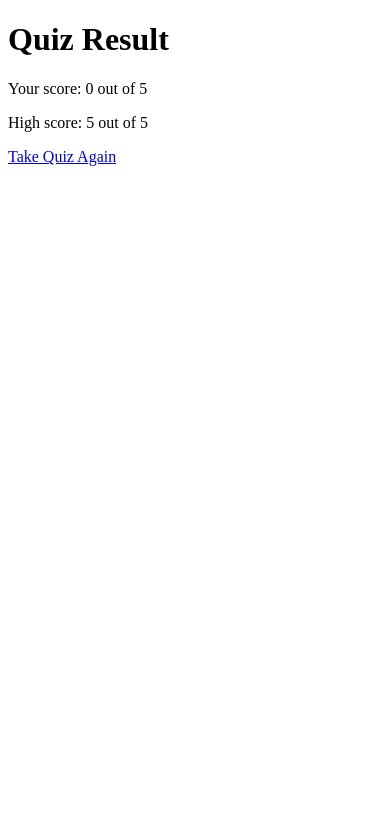
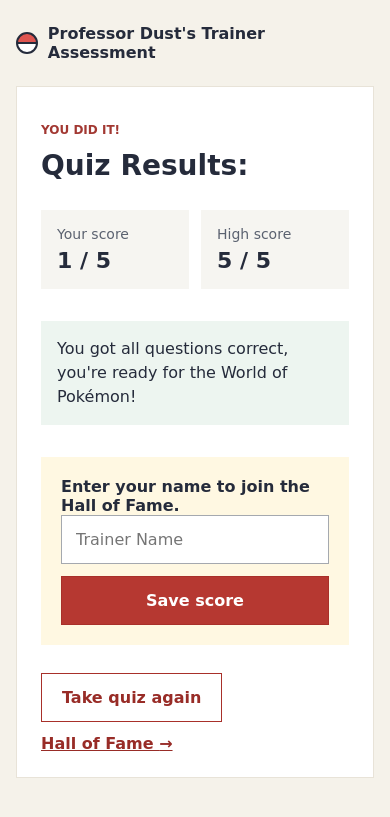
Before and after one commit to dustinl670/ITM352_F26_repo, a Flask app: page /result in a window 390 px wide. Shown: the top 817 px of the page. Run offline with Flask 3, Linux system fonts and the light colour scheme; the visitor is signed in with stand-in values (Sample User, id 1).

Commit message:
Finalized ASSN3.

```diff
--- a/ASSN3/ASSN1QUESTIONS.json
+++ b/ASSN3/ASSN1QUESTIONS.json
@@ -53,7 +53,7 @@
     ],
     "hint": "The dragon/ground Pokémon with an overwhelming bite."
   },
-  "What kind of animal is the Pokémon Bruxish?": {
+  "What animal classification does the Pokémon Bruxish fall under?": {
     "answers": [
       "Fish",
       "Bird",
--- a/ASSN3/app.py
+++ b/ASSN3/app.py
@@ -2,21 +2,25 @@
 # Name: Dustin Lopera
 # Date: Nov. 13, 2026
 
-import flask
-from flask import render_template, request, redirect, session, url_for, jsonify
+from flask import Flask, render_template, request, redirect, session, url_for, jsonify
 import json
 import random
 from pathlib import Path
+from datetime import datetime, timezone
 
-# Global variables
+# Initial global values/how the quiz progress is tracked.
 score = 0
 question_number = 0
 
-question_file = Path(__file__).with_name("ASSN1QUESTIONS.json") # Finding data path for the questions.
-with question_file.open(encoding="utf-8") as file:
-    question_data = json.load(file)
+# Read the question pool from a JSON file.
+def load_question_data(file_path):
+    with file_path.open(encoding="utf-8") as file:
+        return json.load(file)
 
-high_score_file = Path(__file__).with_name("high_score.json") # Locates high-score file.
+question_file = Path(__file__).with_name("ASSN1QUESTIONS.json") # Locates question file
+question_data = load_question_data(question_file)
+
+high_score_file = Path(__file__).with_name("high_score.json") # Locates high-score file
 
 def load_high_score(): # Reads the saved high score.
     try:
@@ -24,7 +28,7 @@ def load_high_score(): # Reads the saved high score.
     except (FileNotFoundError, ValueError):
         return 0
 
-# Converting JSON file to a question dictionary.
+# Converts question data to a list (first listed answer is correct)
 all_questions = [
     {
         "question": text,
@@ -35,56 +39,95 @@ all_questions = [
     for text, details in question_data.items()
 ]
 
-max_questions = min(5, len(all_questions)) # Determines max # of questions.
-selected_questions = random.sample(all_questions, max_questions) # Randomly picks questions from JSON file pool
+# Picks a max of 5 questions and shuffles choices every time the app loads
+max_questions = min(5, len(all_questions))
+selected_questions = random.sample(all_questions, max_questions)
 questions = [
     {
         **question,
         "options": random.sample(question["options"], len(question["options"])),
-    } # Shuffles options each time.
+    }
     for question in selected_questions
 ]
 
-app = flask.Flask(__name__)
+app = Flask(__name__)
+# Flask uses this key to sign the user's session cookie.
 app.secret_key = 'team_rocket_keycard'
 
+# Reset quiz progress and shows the intro page
 @app.route('/')
 def index():
-    global score, question_number, selected_questions
-    score = 0
-    question_number = 0
-    questions = random.sample(all_questions, max_questions)
-    session.pop('answer_feedback', None)
+    session.clear()
+    session['score'] = 0
+    session['question_number'] = 0
+    session['wrong_answers'] = []
+
+    # Save a question selection and option order in the session.
+    indexes = random.sample(range(len(all_questions)), max_questions)
+    session['question_indexes'] = indexes
+    session['option_orders'] = [
+        random.sample(range(len(all_questions[i]['options'])), len(all_questions[i]['options']))
+        for i in indexes
+    ]
+
     return render_template('index.html')
 
-@app.route('/quiz', methods=['GET', 'POST'])
+
+@app.route('/quiz', methods=['GET', 'POST']) # Display questions/handles answer submits and navigation.
+
 def quiz():
-    global score, question_number, max_questions, questions
+    score = session.get('score', 0)
+    question_number = session.get('question_number', 0)
 
+    # Records the start time (only first request of the quiz)
+    if 'quiz_start' not in session:
+        session['quiz_start'] = datetime.now(timezone.utc).timestamp()
     if request.method == 'POST':
+        # Move on only after the user presses Next.
         if request.form.get('action') == 'next':
             question_number += 1
+            session['question_number'] = question_number
             session.pop('answer_feedback', None)
+        # Compares the selected answer and stores incorrect answers for review.
         elif question_number < max_questions:
             correct_answer = questions[question_number]["correct_answer"]
             if request.form.get('answer') == correct_answer:
                 score += 1
+                session['score'] = score
                 session['answer_feedback'] = "Nice work, rookie!"
             else:
                 session['answer_feedback'] = (f"Sorry trainer! The correct answer was: {correct_answer}"
                 )
+                wrong_answers = session.get('wrong_answers', [])
+                wrong_answers.append({
+                    'question': questions[question_number]['question'],
+                    'your_answer': request.form.get('answer'),
+                    'correct_answer': correct_answer
+                })
+                session['wrong_answers'] = wrong_answers
+            session['score'] = score
             return redirect(url_for('quiz'))
 
-    # Render the next question
+    # To render next question
     if question_number < max_questions:
         return render_template('quiz.html',
                             question=questions[question_number]['question'],
                             question_number=question_number,
                             options=questions[question_number]['options'],
                             hint=questions[question_number]['hint'],
-                            answer_feedback=session.get('answer_feedback')
+                            answer_feedback=session.get('answer_feedback'),
+                            wrong_answers=session.get('wrong_answers', [])
     )
 
+    # Saving final score and time taken.
+    if 'completed_score' not in session:
+        session['completed_score'] = score
+
+    if 'time_taken' not in session:
+        end = datetime.now(timezone.utc).timestamp()
+        session['time_taken'] = round(end - session['quiz_start'], 1)
+
+    # Updates the saved high score if this current attempt beats it.
     high_score = load_high_score()
     if score > high_score:
         high_score = score
@@ -96,20 +139,117 @@ def quiz():
         'result.html',
         score=score,
         max_questions=max_questions,
-        high_score=high_score
+        high_score=high_score,
+        time_taken=session.get('time_taken'),
+        wrong_answers=session.get('wrong_answers', [])
     )
 
+# Shows the completed score and time stored in the user's session.
 @app.route('/result')
 def result():
-    # Display the final score
-    global score, max_questions
+    global max_questions
+    score = session.get('completed_score', 0)
     return render_template(
         'result.html',
         score=score,
         max_questions=max_questions,
-        high_score=load_high_score()
+        high_score=load_high_score(),
+        time_taken=session.get('time_taken')
     )
 
+# This file stores API score submissions separately from the leaderboard.
+score_file = Path(__file__).with_name("scores.json1")
+
+# Accepts a name and score as JSON and attach entry to score file.
+@app.route('/api/scores', methods=['POST'])
+def save_score():
+    data = request.get_json(silent=True)
+
+    if not isinstance(data, dict):
+        return jsonify({"error": "Expected a JSON object"}), 400
+
+    username = data.get("username")
+    submitted_score = data.get("score")
+
+    if not isinstance(username, str) or not username.strip():
+        return jsonify({"error": "Username is required"}), 400
+
+    if type(submitted_score) is not int or not 0 <= submitted_score <= max_questions:
+        return jsonify({"error": "Invalid score"}), 400
+
+    entry = {"username": username.strip(), "score": submitted_score}
+    with score_file.open("a", encoding="utf-8") as file:
+        file.write(json.dumps(entry) + "\n")
+
+    return jsonify(entry), 201
+
+# Returns a random set of questions without revealing correct answers.
+# AI USAGE NOTE: I wasn't sure how restful APIs retrieve questions or how the code is typically laid out, so Copilot helped me implement this endpoint.
+@app.route('/api/questions', methods=['GET'])
+def get_questions():
+    selected = random.sample(all_questions, max_questions)
+
+    return jsonify([
+        {
+            "question": question["question"],
+            "options": random.sample(question["options"], len(question["options"])),
+            "hint": question["hint"],
+        } for question in selected
+    ])
+
+# Store the leaderboard as a JSON object keyed by case-insensitive names.
+leaderboard_file = Path(__file__).with_name("leaderboard.json")
+
+# Saves each name's best score and displays the top ten and the player's rank.
+# ***AI USAGE NOTE: I used Copilot to help implement the leaderboard function, which included sorting the leaderboard/handling top scores (a part I couldn't figure out).
+@app.route('/leaderboard', methods=['GET', 'POST'])
+def leaderboard():
+    try:
+        entries = json.loads(leaderboard_file.read_text(encoding="utf-8"))
+    except FileNotFoundError:
+        entries = {}
+
+    if request.method == 'POST':
+        completed_score = session.get('completed_score')
+        name = request.form.get('name', '').strip()
+
+        if completed_score is None:
+            return "Complete the quiz first.", 400
+        if not name or len(name) > 40:
+            return "Enter a name between 1 and 40 characters.", 400
+
+        key = name.casefold()
+        if key not in entries or completed_score > entries[key]['score']:
+            entries[key] = {'name': name, 'score': completed_score}
+
+        leaderboard_file.write_text(
+            json.dumps(entries, ensure_ascii=False),
+            encoding="utf-8"
+        )
+        session['leaderboard_name'] = key
+        return redirect(url_for('leaderboard'))
+
+    # Sorting higher scores first.
+    ranked = sorted(
+        entries.items(),
+        key=lambda item: (-item[1]['score'], item[0])
+    )
+    top_scores = [
+        (entry['name'], entry['score']) for _, entry in ranked[:10]
+    ]
+    player_rank = next(
+        (rank for rank, (key, _) in enumerate(ranked, 1)
+         if key == session.get('leaderboard_name')),
+        None
+    )
+
+    return render_template(
+        'leaderboard.html',
+        top_scores=top_scores,
+        player_rank=player_rank
+    )
+
+# Runs the Flask development server when this file is executed directly.
 def main():
     app.run(debug=True)
 
--- /dev/null
+++ b/ASSN3/leaderboard.json
@@ -0,0 +1 @@
+{"dust": {"name": "Dust", "score": 5}}
--- /dev/null
+++ b/ASSN3/static/style.css
@@ -0,0 +1,326 @@
+/* AI USAGE NOTE: With the prompt "Help me style my Trainer Quiz App", the following CSS was created */
+/* With the foundations of the app style, I played around with colors, spacing, and font to directly customize the interface and make it how I wanted. */
+
+/* Page background, text, and main content */
+* {
+    box-sizing: border-box;
+}
+
+body {
+    margin: 0;
+    background-color: #f5f2ea;
+    color: #252b3b;
+    font-family: Comic Sans MS, Comic Sans, cursive;
+}
+
+.page {
+    max-width: 720px;
+    margin: 0 auto;
+    padding: 48px 16px;
+}
+
+.brand {
+    display: flex;
+    align-items: center;
+    gap: 10px;
+    margin-bottom: 24px;
+    font-weight: bold;
+}
+
+.brand-mark {
+    width: 22px;
+    height: 22px;
+    border: 2px solid #252b3b;
+    border-radius: 50%;
+    background: linear-gradient(#df5550 0 42%, #252b3b 42% 58%, #fff 58%);
+}
+
+.card {
+    padding: 32px;
+    background-color: white;
+    border: 1px solid #e8e3d8;
+}
+
+.hero {
+    padding-top: 64px;
+    padding-bottom: 64px;
+}
+
+.eyebrow {
+    color: #a23832;
+    font-size: 12px;
+    font-weight: bold;
+    text-transform: uppercase;
+}
+
+h1 {
+    margin: 8px 0 16px;
+    font-size: 36px;
+}
+
+h2 {
+    font-size: 20px;
+}
+
+.intro,
+.page-footer,
+.save-score p {
+    color: #5b6270;
+    line-height: 1.6;
+}
+
+.intro {
+    margin-bottom: 28px;
+}
+
+.page-footer {
+    margin: 24px 0;
+    font-size: 14px;
+    text-align: center;
+}
+
+/* Buttons and links */
+.button {
+    display: inline-block;
+    padding: 14px 20px;
+    border: 1px solid #a8302a;
+    background-color: #b63831;
+    color: white;
+    font: inherit;
+    font-weight: bold;
+    text-align: center;
+    text-decoration: none;
+    cursor: pointer;
+}
+
+.button:hover {
+    background-color: #912b26;
+}
+
+.button-secondary {
+    background-color: white;
+    color: #982c27;
+}
+
+.button-secondary:hover {
+    background-color: #fff1ef;
+}
+
+:focus-visible {
+    outline: 3px solid #2966b0;
+    outline-offset: 3px;
+}
+
+.text-link {
+    color: #982c27;
+    font-weight: bold;
+}
+
+/* Quiz answers and hint */
+.answers {
+    margin: 28px 0;
+    padding: 0;
+    border: 0;
+}
+
+.answers legend {
+    margin-bottom: 12px;
+    color: #5b6270;
+    font-weight: bold;
+}
+
+.answer {
+    display: flex;
+    align-items: center;
+    gap: 12px;
+    margin-bottom: 10px;
+    padding: 16px;
+    border: 1px solid #dcdfe5;
+    cursor: pointer;
+}
+
+.answer:hover,
+.answer:focus-within {
+    border-color: #b63831;
+    background-color: #fff8f6;
+}
+
+.answer input {
+    width: 18px;
+    height: 18px;
+    margin: 0;
+    accent-color: #b63831;
+}
+
+.hint {
+    margin-bottom: 24px;
+    padding: 16px;
+    background-color: #F5D9E2;
+}
+
+.hint summary {
+    color: #008393;
+    font-weight: bold;
+    cursor: pointer;
+}
+
+.hint p {
+    margin-bottom: 0;
+    line-height: 1.5;
+}
+
+.feedback {
+    margin: 24px 0;
+    padding: 16px;
+    background-color: #edf5f0;
+    line-height: 1.5;
+}
+
+/* Results, score form, and leaderboard */
+.score-grid {
+    display: flex;
+    flex-wrap: wrap;
+    gap: 12px;
+    margin: 28px 0;
+}
+
+.score-box {
+    flex: 1 1 140px;
+    padding: 16px;
+    background-color: #f6f5f1;
+}
+
+.score-box span,
+.score-box strong {
+    display: block;
+}
+
+.score-box span {
+    margin-bottom: 6px;
+    color: #5b6270;
+    font-size: 14px;
+}
+
+.score-box strong {
+    font-size: 22px;
+}
+
+.review {
+    margin: 32px 0;
+}
+
+.review-list {
+    padding: 0;
+    list-style: none;
+}
+
+.review-list li {
+    margin-bottom: 12px;
+    padding: 16px;
+    border: 1px solid #e8e3d8;
+}
+
+.review-list span {
+    display: block;
+    margin-top: 6px;
+    color: #5b6270;
+}
+
+.save-score {
+    padding: 20px;
+    background-color: #fff8e2;
+}
+
+.save-score label {
+    font-weight: bold;
+}
+
+.save-score p {
+    margin: 5px 0 16px;
+}
+
+.form-row,
+.actions {
+    display: flex;
+    flex-wrap: wrap;
+    align-items: center;
+    gap: 12px;
+}
+
+.form-row input {
+    flex: 1 1 192px;
+    min-width: 0;
+    padding: 14px;
+    border: 1px solid #a5a9af;
+    font: inherit;
+}
+
+.actions {
+    margin-top: 28px;
+}
+
+.leaderboard {
+    padding-left: 32px;
+    margin: 28px 0;
+}
+
+.leaderboard li {
+    margin-bottom: 10px;
+    padding: 14px;
+    background-color: #f6f5f1;
+}
+
+.leaderboard li span {
+    overflow-wrap: anywhere;
+}
+
+.leaderboard li strong {
+    float: right;
+    margin-left: 12px;
+}
+
+.empty-state {
+    padding: 16px;
+    background-color: #f6f5f1;
+}
+
+/* Reduce spacing on small screens. */
+@media (max-width: 480px) {
+    .page {
+        padding: 24px 16px;
+    }
+
+    .card {
+        padding: 24px;
+    }
+
+    h1 {
+        font-size: 28px;
+    }
+
+    .form-row .button {
+        width: 100%;
+    }
+}
+
+.hint summary {
+    display: flex;
+    align-items: center;
+    gap: 10px;
+}
+
+.hint summary::-webkit-details-marker {
+    display: none;
+}
+
+.hint-icon {
+    display: inline-block;
+    width: 30px;
+    height: 30px;
+    border-radius: 50%;
+    background-color: pink;
+    color: #252b3b;
+    line-height: 30px;
+    text-align: center;
+    border: 1px solid #252b3b;
+}
--- a/ASSN3/templates/result.html
+++ b/ASSN3/templates/result.html
@@ -1,17 +1,57 @@
 <!DOCTYPE html>
 <html lang="en">
 <head>
-    <!-- Set the page's character encoding and make it scale correctly on mobile devices. -->
     <meta charset="UTF-8">
     <meta name="viewport" content="width=device-width, initial-scale=1.0">
-    <title>Quiz Result</title>
+    <title>Results | Trainer Quiz</title>
+    <link rel="stylesheet" href="{{ url_for('static', filename='style.css') }}">
 </head>
 <body>
-    <!-- Displays quiz score/total questions -->
-    <h1>Quiz Result</h1>
-    <p>Your score: {{ score }} out of {{ max_questions }}</p>
-    <p>High score: {{ high_score }} out of {{ max_questions }}</p>
-    <!-- Returns to index to restart the quiz.. -->
-    <a href="{{ url_for('index') }}">Take Quiz Again</a>
+    <main class="page">
+        <div class="brand"><span class="brand-mark" aria-hidden="true"></span> Professor Dust's Trainer Assessment </div>
+        <section class="card">
+            <p class="eyebrow">You did it!</p>
+            <h1>Quiz Results:</h1>
+            <div class="score-grid">
+                <div class="score-box"><span>Your score</span><strong>{{ score }} / {{ max_questions }}</strong></div>
+                <div class="score-box"><span>High score</span><strong>{{ high_score }} / {{ max_questions }}</strong></div>
+                {% if time_taken is not none %}
+                    <div class="score-box"><span>Time taken</span><strong>{{ time_taken }} seconds</strong></div>
+                {% endif %}
+            </div>
+
+            <section class="review">
+                {% if wrong_answers %}
+                    <h2>Questions to review:</h2>
+                    <ul class="review-list">
+                        {% for wrong in wrong_answers %}
+                            <li>
+                                <strong>{{ wrong.question }}</strong>
+                                <span>Your answer: {{ wrong.your_answer }}</span>
+                                <span>Correct answer: {{ wrong.correct_answer }}</span>
+                            </li>
+                        {% endfor %}
+                    </ul>
+                {% else %}
+                    <p class="feedback">You got all questions correct, you're ready for the World of Pokémon!</p>
+                {% endif %}
+            </section>
+
+            {% if session.get('completed_score') is not none %}
+                <form class="save-score" action="{{ url_for('leaderboard') }}" method="POST">
+                    <label for="name">Enter your name to join the Hall of Fame.</label>
+                    <div class="form-row">
+                        <input id="name" name="name" maxlength="40" placeholder="Trainer Name" required>
+                        <button class="button" type="submit">Save score</button>
+                    </div>
+                </form>
+            {% endif %}
+
+            <div class="actions">
+                <a class="button button-secondary" href="{{ url_for('index') }}">Take quiz again</a>
+                <a class="text-link" href="{{ url_for('leaderboard') }}">Hall of Fame <span aria-hidden="true">→</span></a>
+            </div>
+        </section>
+    </main>
 </body>
 </html>
```
Also changed, not shown: ASSN3/templates/index.html (+11 -30 lines), ASSN3/templates/leaderboard.html (added, +34 -0 lines), ASSN3/templates/quiz.html (+23 -10 lines), ASSN3/high_score.json (line endings or trailing spaces), ASSN3/static/background.jpg (deleted).
